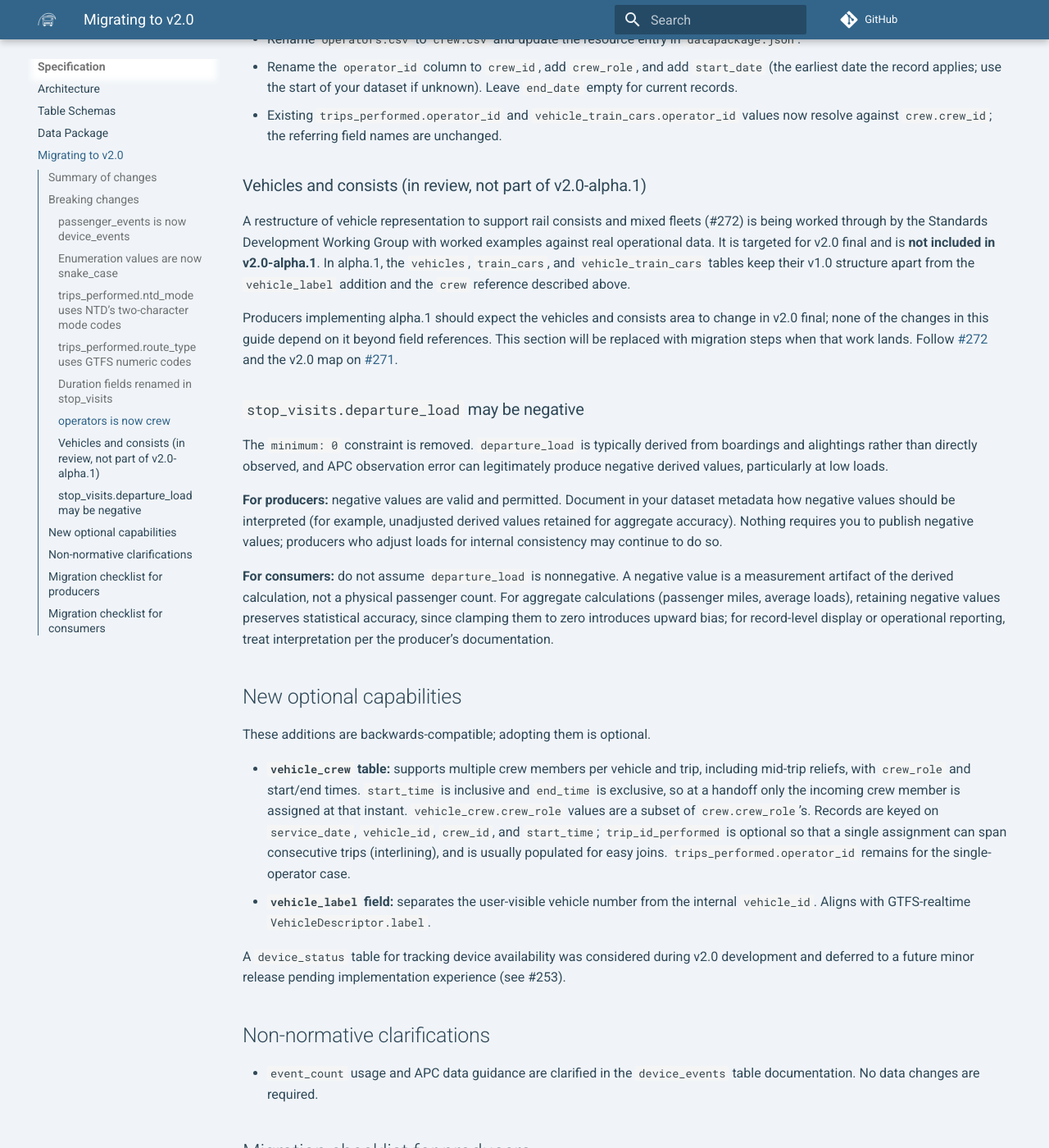
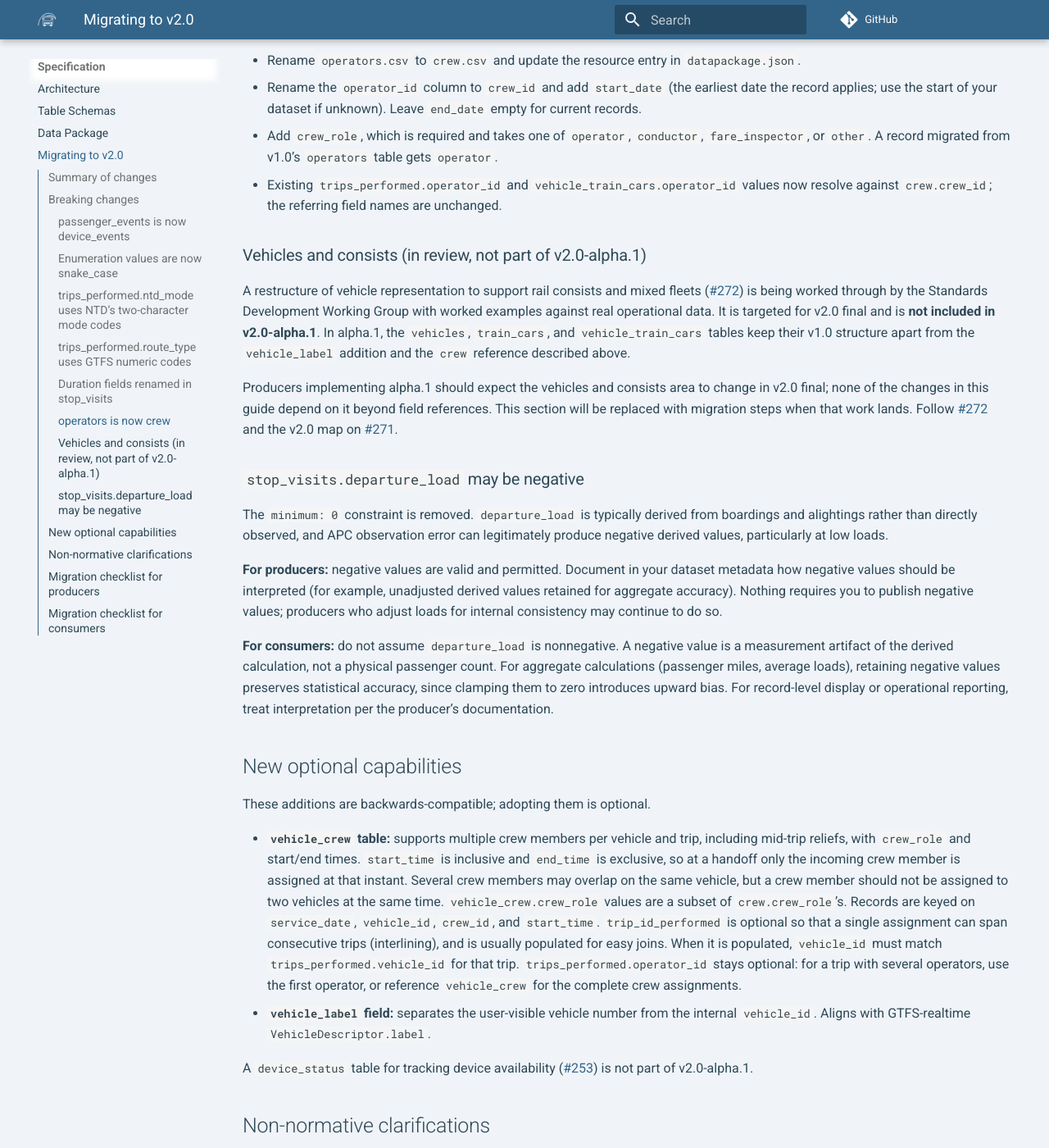
Before and after one commit to gtfs-zone/TIDES, an MkDocs documentation site: the page built from docs/migration-v1-to-v2.md, in a window 1280 px wide and 1400 px high, scrolled down 13727 px. Shown: the whole window at 82% size. Built offline with MkDocs 1.6.1 and Material for MkDocs 9.7.7, drawn with Linux system fonts in a browser that asks for light colours; nearby versions of some CDN libraries; comment, search, counter and statistics services are not loaded; the version menu is left out; some of the changed text lies outside the part shown.

Commit message:
add crew_role values and the vehicle_crew rules to the migration guide, and tidy its wording

```diff
--- a/docs/migration-v1-to-v2.md
+++ b/docs/migration-v1-to-v2.md
@@ -39,14 +39,14 @@ To migrate:
 - Rename the file `passenger_events.csv` to `device_events.csv` and update the resource entry in `datapackage.json`.
 - Rename the primary key column `passenger_event_id` to `device_event_id`.
 - Populate `device_id` for every record; it is now **required** (it was optional in v1.0). Every event must be traceable to a device in the `devices` table.
-- `vehicle_id` and `trip_stop_sequence` are now **optional** (they were required in v1.0). Existing vehicle-based records can keep them populated; station-based and mobile device events may leave them empty.
+- `vehicle_id` and `trip_stop_sequence` are now **optional** (they were required in v1.0). Vehicle-based records should keep them populated, since the field descriptions require them for vehicle-based events; station-based and mobile device events may leave them empty.
 - New optional fields are available: `employee_id` (for mobile/handheld devices), `latitude`, and `longitude` (for mobile device events not at a fixed location).
 - `employee_id` is a free identifier in alpha.1 and is not linked to the new `crew` table; how it relates to `crew.crew_id` is subject to change in v2.0 final.
 - New `event_type` values `passenger_entry` and `passenger_exit` support station fare-gate and turnstile events.
 
 ### Enumeration values are now `snake_case`
 
-Descriptive-sentence enumeration values in every TIDES-defined vocabulary are replaced with `snake_case` identifiers, for code compatibility. The rule agreed by the Contributors Group: vocabularies that TIDES defines itself convert; values inherited from externally maintained vocabularies keep their source form. `trips_performed.route_type` (GTFS) moves to the numeric codes GTFS itself uses (mapping below), and `direction_id` is numeric and untouched. `trips_performed.ntd_mode` (NTD) also stays in NTD's own form, but moves from NTD's mode names to its official two-character codes (mapping below).
+Descriptive-sentence enumeration values in every TIDES-defined vocabulary are replaced with `snake_case` identifiers, for code compatibility. The rule agreed by the Contributors Group: vocabularies that TIDES defines itself convert, and values inherited from externally maintained vocabularies keep their source form. `trips_performed.route_type` (GTFS) moves to the numeric codes GTFS itself uses (mapping below), and `direction_id` is numeric and untouched. `trips_performed.ntd_mode` (NTD) also stays in NTD's own form, but moves from NTD's mode names to its official two-character codes (mapping below).
 
 Thirteen fields across seven tables are affected. Producers must map values as follows. Consumers matching on any of these strings must update the same way.
 
@@ -338,12 +338,13 @@ A crew member has one effective `crew` record at a time, carrying their primary
 To migrate:
 
 - Rename `operators.csv` to `crew.csv` and update the resource entry in `datapackage.json`.
-- Rename the `operator_id` column to `crew_id`, add `crew_role`, and add `start_date` (the earliest date the record applies; use the start of your dataset if unknown). Leave `end_date` empty for current records.
+- Rename the `operator_id` column to `crew_id` and add `start_date` (the earliest date the record applies; use the start of your dataset if unknown). Leave `end_date` empty for current records.
+- Add `crew_role`, which is required and takes one of `operator`, `conductor`, `fare_inspector`, or `other`. A record migrated from v1.0's `operators` table gets `operator`.
 - Existing `trips_performed.operator_id` and `vehicle_train_cars.operator_id` values now resolve against `crew.crew_id`; the referring field names are unchanged.
 
 ### Vehicles and consists (in review, not part of v2.0-alpha.1)
 
-A restructure of vehicle representation to support rail consists and mixed fleets (#272) is being worked through by the Standards Development Working Group with worked examples against real operational data. It is targeted for v2.0 final and is **not included in v2.0-alpha.1**. In alpha.1, the `vehicles`, `train_cars`, and `vehicle_train_cars` tables keep their v1.0 structure apart from the `vehicle_label` addition and the `crew` reference described above.
+A restructure of vehicle representation to support rail consists and mixed fleets ([#272](https://github.com/TIDES-transit/TIDES/pull/272)) is being worked through by the Standards Development Working Group with worked examples against real operational data. It is targeted for v2.0 final and is **not included in v2.0-alpha.1**. In alpha.1, the `vehicles`, `train_cars`, and `vehicle_train_cars` tables keep their v1.0 structure apart from the `vehicle_label` addition and the `crew` reference described above.
 
 Producers implementing alpha.1 should expect the vehicles and consists area to change in v2.0 final; none of the changes in this guide depend on it beyond field references. This section will be replaced with migration steps when that work lands. Follow [#272](https://github.com/TIDES-transit/TIDES/pull/272) and the v2.0 map on [#271](https://github.com/TIDES-transit/TIDES/issues/271).
 
@@ -353,16 +354,16 @@ The `minimum: 0` constraint is removed. `departure_load` is typically derived fr
 
 **For producers:** negative values are valid and permitted. Document in your dataset metadata how negative values should be interpreted (for example, unadjusted derived values retained for aggregate accuracy). Nothing requires you to publish negative values; producers who adjust loads for internal consistency may continue to do so.
 
-**For consumers:** do not assume `departure_load` is nonnegative. A negative value is a measurement artifact of the derived calculation, not a physical passenger count. For aggregate calculations (passenger miles, average loads), retaining negative values preserves statistical accuracy, since clamping them to zero introduces upward bias; for record-level display or operational reporting, treat interpretation per the producer's documentation.
+**For consumers:** do not assume `departure_load` is nonnegative. A negative value is a measurement artifact of the derived calculation, not a physical passenger count. For aggregate calculations (passenger miles, average loads), retaining negative values preserves statistical accuracy, since clamping them to zero introduces upward bias. For record-level display or operational reporting, treat interpretation per the producer's documentation.
 
 ## New optional capabilities
 
 These additions are backwards-compatible; adopting them is optional.
 
-- **`vehicle_crew` table:** supports multiple crew members per vehicle and trip, including mid-trip reliefs, with `crew_role` and start/end times. `start_time` is inclusive and `end_time` is exclusive, so at a handoff only the incoming crew member is assigned at that instant. `vehicle_crew.crew_role` values are a subset of `crew.crew_role`'s. Records are keyed on `service_date`, `vehicle_id`, `crew_id`, and `start_time`; `trip_id_performed` is optional so that a single assignment can span consecutive trips (interlining), and is usually populated for easy joins. `trips_performed.operator_id` remains for the single-operator case.
+- **`vehicle_crew` table:** supports multiple crew members per vehicle and trip, including mid-trip reliefs, with `crew_role` and start/end times. `start_time` is inclusive and `end_time` is exclusive, so at a handoff only the incoming crew member is assigned at that instant. Several crew members may overlap on the same vehicle, but a crew member should not be assigned to two vehicles at the same time. `vehicle_crew.crew_role` values are a subset of `crew.crew_role`'s. Records are keyed on `service_date`, `vehicle_id`, `crew_id`, and `start_time`. `trip_id_performed` is optional so that a single assignment can span consecutive trips (interlining), and is usually populated for easy joins. When it is populated, `vehicle_id` must match `trips_performed.vehicle_id` for that trip. `trips_performed.operator_id` stays optional: for a trip with several operators, use the first operator, or reference `vehicle_crew` for the complete crew assignments.
 - **`vehicle_label` field:** separates the user-visible vehicle number from the internal `vehicle_id`. Aligns with GTFS-realtime `VehicleDescriptor.label`.
 
-A `device_status` table for tracking device availability was considered during v2.0 development and deferred to a future minor release pending implementation experience (see #253).
+A `device_status` table for tracking device availability ([#253](https://github.com/TIDES-transit/TIDES/pull/253)) is not part of v2.0-alpha.1.
 
 ## Non-normative clarifications
 
@@ -376,7 +377,7 @@ A `device_status` table for tracking device availability was considered during v
 - [ ] Write `trips_performed.route_type` as the GTFS numeric code (an integer) instead of the route type name.
 - [ ] Switch `ntd_mode` to the two-character NTD mode codes; leave it empty for trips with no NTD mode.
 - [ ] Rename the three `stop_visits` duration fields.
-- [ ] Rename `operators.csv` to `crew.csv`; rename `operator_id` to `crew_id` and add `crew_role` and `start_date`.
+- [ ] Rename `operators.csv` to `crew.csv`; rename `operator_id` to `crew_id` and add `start_date` and `crew_role` (`operator` for records migrated from v1.0).
 - [ ] Leave `vehicles`, `train_cars`, and `vehicle_train_cars` as in v1.0 (plus optional `vehicle_label`); the vehicles and consists restructure follows in v2.0 final.
 - [ ] Name the stop visits file `stop_visits.csv` (lowercase), matching the other tables; v1.0's `tides.spec.json` listed it as `Stop_visits.csv`.
 - [ ] Update `datapackage.json` resource entries and the profile reference to the v2.0 spec.
@@ -390,5 +391,6 @@ A `device_status` table for tracking device availability was considered during v
 - [ ] Update any matching on `ntd_mode` to the two-character NTD mode codes, and expect it to be empty for trips with no NTD mode.
 - [ ] Update references to the renamed `stop_visits` duration fields.
 - [ ] Remove any assumption that `stop_visits.departure_load` is nonnegative; handle negative derived values per the producer's documented interpretation.
-- [ ] Join `trips_performed.operator_id` and `vehicle_train_cars.operator_id` to `crew.crew_id` (with `start_date`/`end_date` if you need the role at the time; `end_date` is exclusive); use `vehicle_crew` for full crew assignments, where `vehicle_crew.crew_role` takes precedence when populated.
+- [ ] Join `trips_performed.operator_id` and `vehicle_train_cars.operator_id` to `crew.crew_id`, using `start_date` and `end_date` (exclusive) if you need the role at the time.
+- [ ] Use `vehicle_crew` for full crew assignments. Where `vehicle_crew.crew_role` is populated, it takes precedence over `crew.crew_role`.
 - [ ] Expect the vehicles and consists tables to change in v2.0 final; no consumer change is needed for alpha.1.
```
Also changed, not shown: other parts of docs/migration-v1-to-v2.md (+2 -2 lines).
